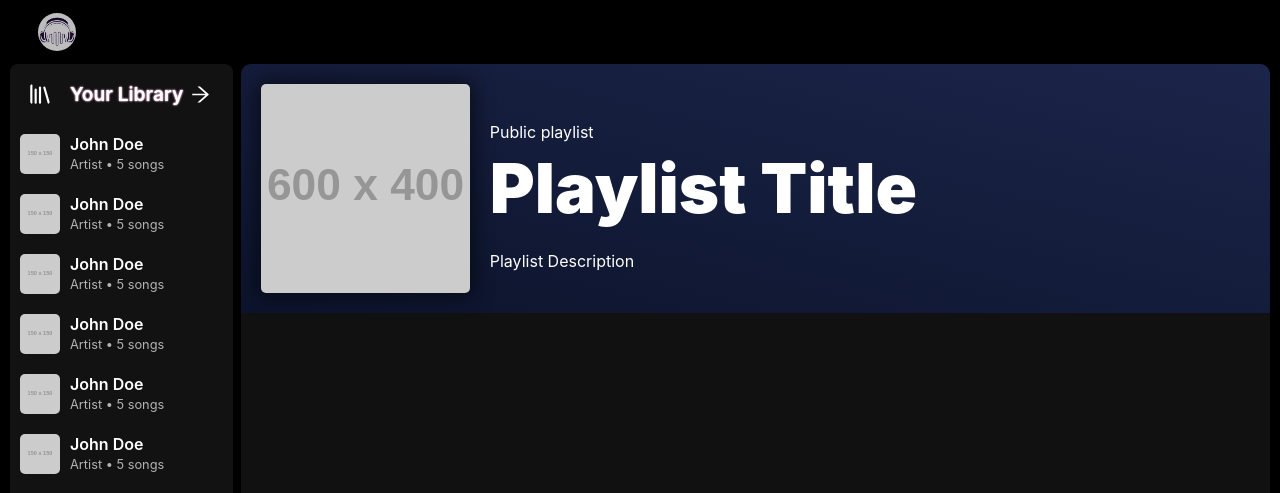
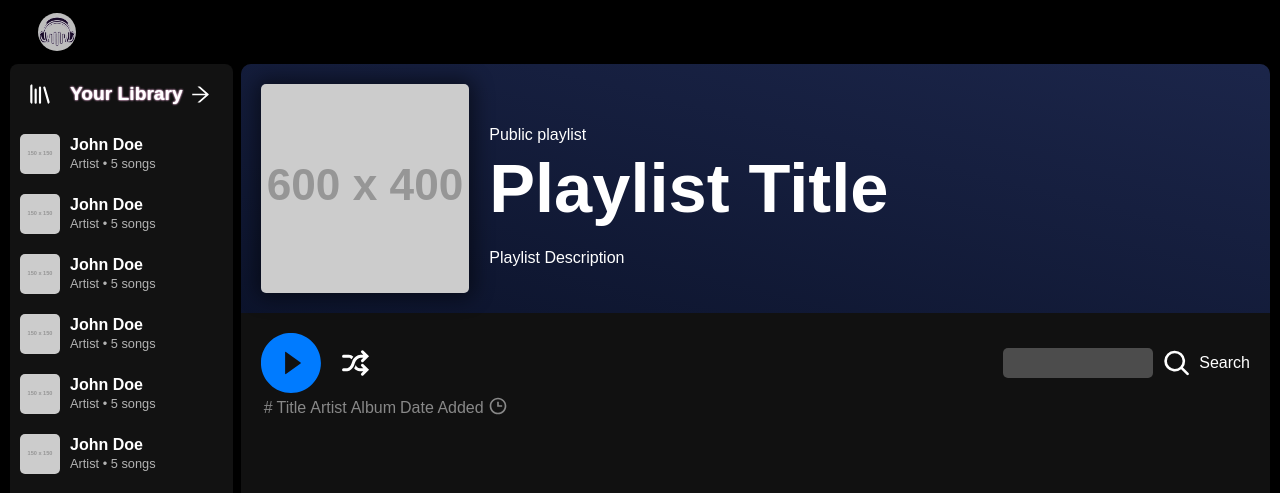
Before and after one commit to nban22/chinese-audio, a React (Create React App) app in the folder chinese-audio-frontend/: page / in a window 1280 px wide. Shown: the top 493 px of the page. Built offline with nearby package versions, Linux system fonts and the light colour scheme; no server answers.

Commit message:
feat: add Playlist Controler UI

```diff
--- a/chinese-audio-frontend/src/App.tsx
+++ b/chinese-audio-frontend/src/App.tsx
@@ -1,10 +1,19 @@
 import AppLayout from "./components/AppLayout";
 import AlbumList from "./components/Album/AlbumList";
 import Playlist from "./components/Playlist/Playlist";
+import { createGlobalStyle } from "styled-components";
+
+const GlobalStyle = createGlobalStyle`
+  @import url('https://fonts.googleapis.com/css2?family=Poppins:ital,wght@0,100;0,200;0,300;0,400;0,500;0,600;0,700;0,800;0,900;1,100;1,200;1,300;1,400;1,500;1,600;1,700;1,800;1,900&display=swap');
+  body {
+    font-family: "Poppins", sans-serif;
+  }
+`;
 
 function App() {
     return (
         <div className="App">
+            <GlobalStyle />
             <AppLayout>
                 {/* <AlbumList />
                 <AlbumList />
--- a/chinese-audio-frontend/src/components/Playlist/Playlist.tsx
+++ b/chinese-audio-frontend/src/components/Playlist/Playlist.tsx
@@ -1,13 +1,16 @@
 import styled from 'styled-components';
 import PlaylistHeader from './PlaylistHeader';
+import PlaylistTable from './PlaylistTable/PlaylistTable';
+import PlaylistControl from './PlaylistControl';
 
 const StyledPlaylist = styled.div`
     display: flex;
-    flex-direction: row;
+    flex-direction: column;
 `;
 
-
-
+const StyledPlaylistContent = styled.div`
+    padding: 20px;
+`
 
 interface PlaylistProps {
 
@@ -18,7 +21,10 @@ const Playlist: React.FC<PlaylistProps> = (props) => {
     return (
         <StyledPlaylist>
             <PlaylistHeader />
-
+            <StyledPlaylistContent>
+                <PlaylistControl />
+                <PlaylistTable />
+            </StyledPlaylistContent>
         </StyledPlaylist>
     );
 };
--- /dev/null
+++ b/chinese-audio-frontend/src/components/Playlist/PlaylistControl.tsx
@@ -0,0 +1,89 @@
+import styled from "styled-components";
+import IconPlayCircle from "../../icons/IconPlayCircle";
+import IconPauseCircle from "../../icons/IconPauseCircle";
+import { useState } from "react";
+import IconArrowShuffle from "../../icons/IconArrowShuffle";
+import IconSearch from "../../icons/IconSearch";
+
+const StyledPlaylistControl = styled.div`
+    display: flex;
+    justify-content: space-between;
+
+    .play-pause {
+        color: var(--primary-color, #2d50ed);
+        transition: all 100ms ease;
+        cursor: pointer;
+        &:hover {
+            filter: brightness(1.1);
+            transform: scale(1.05);
+        }
+    }
+`;
+
+const WrapperLeftside = styled.div`
+    display: flex;
+    align-items: center;
+    gap: 20px;
+`;
+
+const WrapperRightside = styled.div`
+    display: flex;
+    align-items: center;
+
+    #form-serch-inside-playlist {
+        display: flex;
+        align-items: center;
+        gap: 10px;
+
+        input[type="search"] {
+            border: none;
+            background-color: #bbbbbb58;
+            height: 30px;
+            outline: none;
+            border-radius: 5px;
+            padding: 2px 10px;
+            color: #fff;
+            font-size: 1.1rem;
+            display: flex;
+            align-items: center;
+            width: 150px;
+        }
+
+    }
+
+`;
+
+interface PlaylistControlProps {}
+
+const PlaylistControl: React.FC<PlaylistControlProps> = (props) => {
+    const [isPlaying, setPlaying] = useState(true);
+
+    const handlePlayPause = (e: React.MouseEvent) => {
+        setPlaying((pre) => !pre);
+    };
+
+    return (
+        <StyledPlaylistControl>
+            <WrapperLeftside>
+                {isPlaying ? (
+                    <IconPlayCircle size={60} onClick={handlePlayPause} className="play-pause" />
+                ) : (
+                    <IconPauseCircle size={60} onClick={handlePlayPause} className="play-pause" />
+                )}
+                <IconArrowShuffle size={30} />
+            </WrapperLeftside>
+
+            <WrapperRightside>
+                <form action="#" method="get" id="form-serch-inside-playlist">
+                    <input type="search" name="searchInsidePlaylist" id="q" />
+                    <label htmlFor="q" style={{display: 'flex'}}>
+                        <IconSearch size={26} />
+                    </label>
+                    <span>Search</span>
+                </form>
+            </WrapperRightside>
+        </StyledPlaylistControl>
+    );
+};
+
+export default PlaylistControl;
--- /dev/null
+++ b/chinese-audio-frontend/src/components/Playlist/PlaylistTable/PlaylistTable.tsx
@@ -0,0 +1,37 @@
+import styled from 'styled-components';
+import IconBxTime from '../../../icons/IconBxTime';
+
+const StyledPlaylistTable = styled.div`
+    /* background-color: red; */
+`;
+
+const TableHeader = styled.tr`
+    border-bottom: 1px solid #333;
+    th {
+        color: #888;
+        font-weight: normal;
+    }
+`
+
+interface PlaylistTableProps {
+
+}
+
+const PlaylistTable: React.FC<PlaylistTableProps> = (props) => {
+    return (
+        <StyledPlaylistTable>
+            <table>
+                <TableHeader>
+                    <th>#</th>
+                    <th>Title</th>
+                    <th>Artist</th>
+                    <th>Album</th>
+                    <th>Date Added</th>
+                    <th><IconBxTime size={20} /></th>
+                </TableHeader>
+            </table>
+        </StyledPlaylistTable>
+    );
+};
+
+export default PlaylistTable;
--- /dev/null
+++ b/chinese-audio-frontend/src/icons/IconArrowShuffle.tsx
@@ -0,0 +1,16 @@
+function IconArrowShuffle(props: IconProps) {
+    return (
+        <svg
+            viewBox="2.3 2.5 20 20"
+            fill="currentColor"
+            height={props.size}
+            width={props.size}
+            xmlns="http://www.w3.org/2000/svg"
+            {...props}
+        >
+            <path d="M4 9h3.5c.736 0 1.393.391 1.851 1.001a8.11 8.11 0 011.191-1.662C9.739 7.516 8.676 7 7.5 7H4a1 1 0 100 2zm7.685 3.111C12.236 10.454 13.941 9 15.334 9h1.838l-1.293 1.293a.999.999 0 101.414 1.414L21 8l-3.707-3.707a.999.999 0 10-1.414 1.414L17.172 7h-1.838c-2.274 0-4.711 1.967-5.547 4.479l-.472 1.411C8.674 14.816 7.243 16 6.5 16H4a1 1 0 100 2h2.5c1.837 0 3.863-1.925 4.713-4.479l.472-1.41zm4.194 1.182a.999.999 0 000 1.414L17.172 16h-2.338c-1.268 0-2.33-.891-2.691-2.108a9.335 9.335 0 01-1.09 2.185C11.939 17.239 13.296 18 14.834 18h2.338l-1.293 1.293a.999.999 0 101.414 1.414L21 17l-3.707-3.707a.999.999 0 00-1.414 0z" />
+        </svg>
+    );
+}
+
+export default IconArrowShuffle;
--- /dev/null
+++ b/chinese-audio-frontend/src/icons/IconBxTime.tsx
@@ -0,0 +1,17 @@
+function IconBxTime(props: IconProps) {
+    return (
+        <svg
+            viewBox="0 0 24 24"
+            fill="currentColor"
+            height={props.size}
+            width={props.size}
+            xmlns="http://www.w3.org/2000/svg"
+            {...props}
+        >
+            <path d="M12 2C6.486 2 2 6.486 2 12s4.486 10 10 10 10-4.486 10-10S17.514 2 12 2zm0 18c-4.411 0-8-3.589-8-8s3.589-8 8-8 8 3.589 8 8-3.589 8-8 8z" />
+            <path d="M13 7h-2v6h6v-2h-4z" />
+        </svg>
+    );
+}
+
+export default IconBxTime;
--- /dev/null
+++ b/chinese-audio-frontend/src/icons/IconPauseCircle.tsx
@@ -0,0 +1,16 @@
+function IconPauseCircle(props: IconProps) {
+    return (
+        <svg
+            viewBox="65 65 896 896"
+            fill="currentColor"
+            height={props.size}
+            width={props.size}
+            xmlns="http://www.w3.org/2000/svg"
+            {...props}
+        >
+            <path d="M512 64C264.6 64 64 264.6 64 512s200.6 448 448 448 448-200.6 448-448S759.4 64 512 64zm-80 600c0 4.4-3.6 8-8 8h-48c-4.4 0-8-3.6-8-8V360c0-4.4 3.6-8 8-8h48c4.4 0 8 3.6 8 8v304zm224 0c0 4.4-3.6 8-8 8h-48c-4.4 0-8-3.6-8-8V360c0-4.4 3.6-8 8-8h48c4.4 0 8 3.6 8 8v304z" />
+        </svg>
+    );
+}
+
+export default IconPauseCircle;
--- a/chinese-audio-frontend/src/icons/IconPlayCircle.tsx
+++ b/chinese-audio-frontend/src/icons/IconPlayCircle.tsx
@@ -1,11 +1,11 @@
-
 function IconPlayCircle(props: IconProps) {
     return (
         <svg
-      viewBox="0 0 1024 1024"
+            viewBox="65 65 896 896"
             fill="currentColor"
             height={props.size}
             width={props.size}
+            xmlns="http://www.w3.org/2000/svg"
             {...props}
         >
            <path d="M512 64C264.6 64 64 264.6 64 512s200.6 448 448 448 448-200.6 448-448S759.4 64 512 64zm144.1 454.9L437.7 677.8a8.02 8.02 0 01-12.7-6.5V353.7a8 8 0 0112.7-6.5L656.1 506a7.9 7.9 0 010 12.9z" />
--- /dev/null
+++ b/chinese-audio-frontend/src/icons/IconSearch.tsx
@@ -0,0 +1,21 @@
+function IconSearch(props: IconProps) {
+    return (
+        <svg
+            viewBox="3 1 20 20"
+            fill="currentColor"
+            height={props.size}
+            width={props.size}
+            xmlns="http://www.w3.org/2000/svg"
+            {...props}
+        >
+            <path
+                fill="currentColor"
+                fillRule="evenodd"
+                d="M18.319 14.433A8.001 8.001 0 006.343 3.868a8 8 0 0010.564 11.976l.043.045 4.242 4.243a1 1 0 101.415-1.415l-4.243-4.242a1.116 1.116 0 00-.045-.042zm-2.076-9.15a6 6 0 11-8.485 8.485 6 6 0 018.485-8.485z"
+                clipRule="evenodd"
+            />
+        </svg>
+    );
+}
+
+export default IconSearch;
```
Lines whose indentation alone changed are shown as unchanged.
